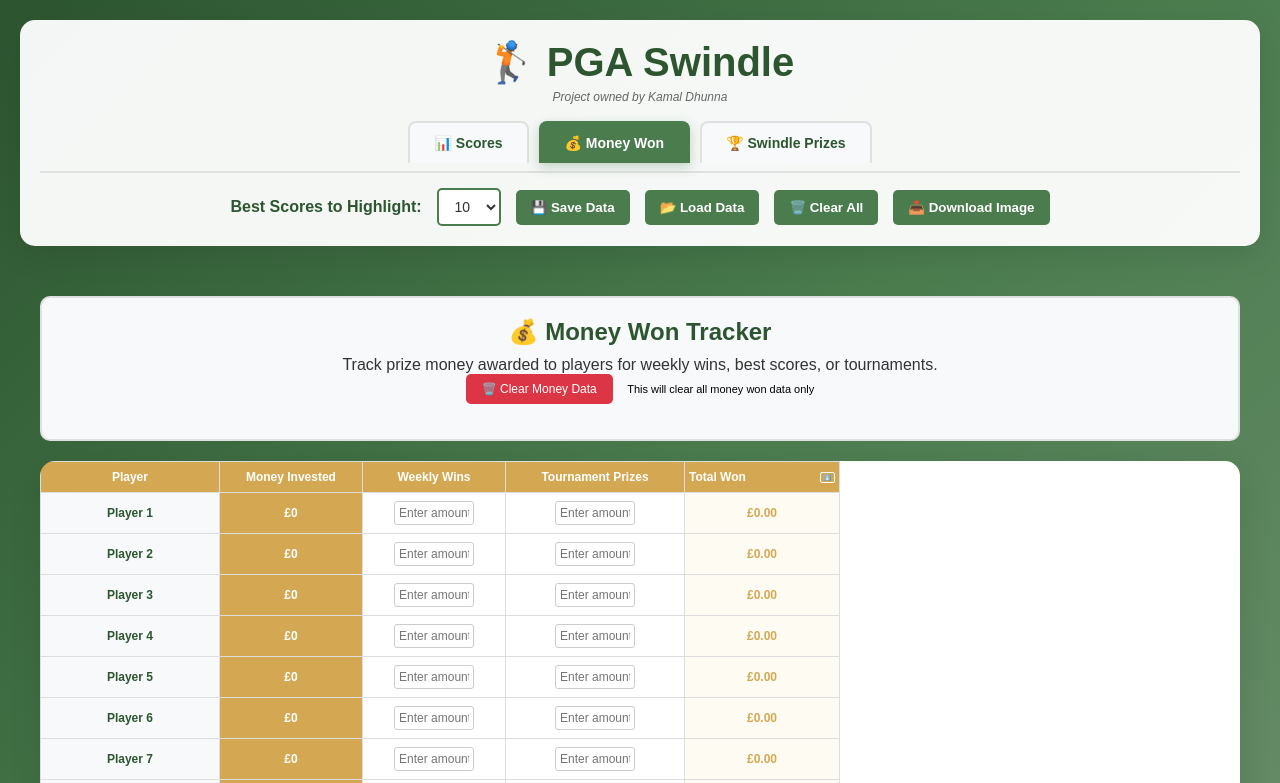
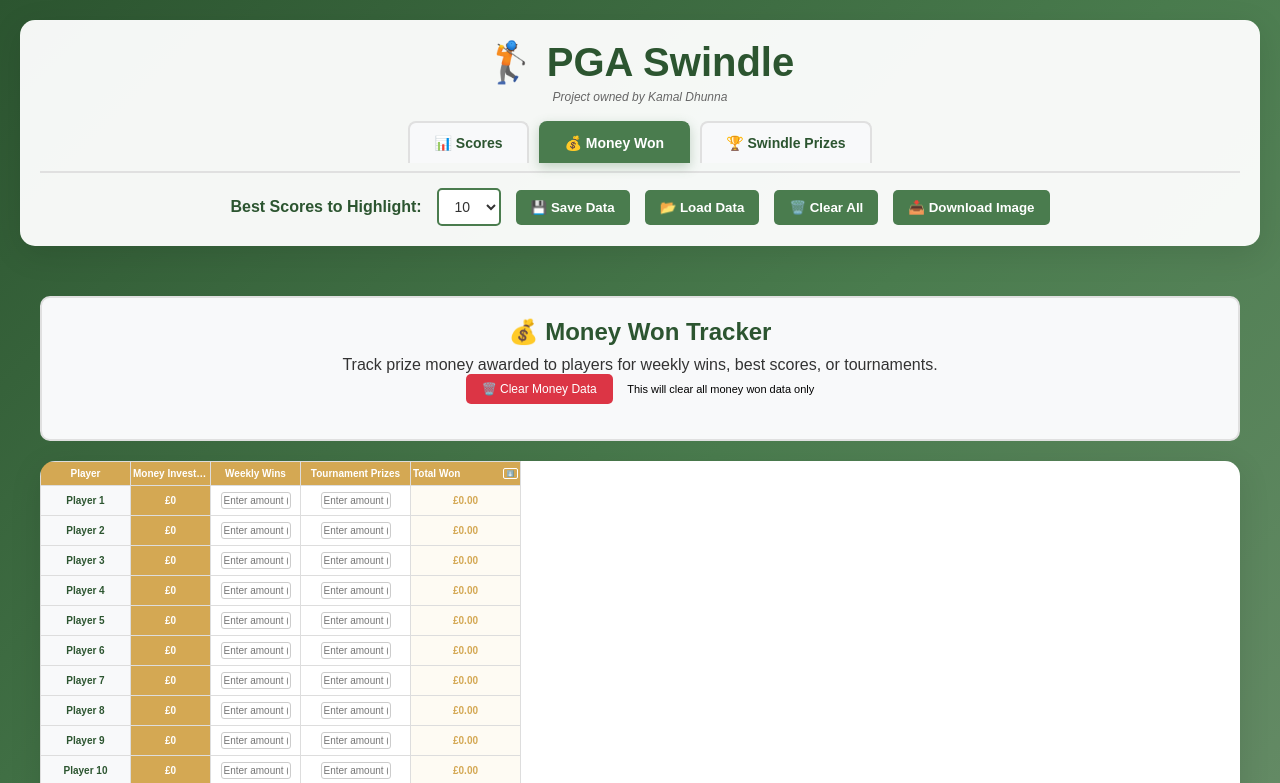
Before and after one commit to ElvisPresleyEAP/GolfScoringStats, a plain HTML site: page index.html in a window 1280 px wide. Both pictures are taken after a click on the button "💰 Money Won". Shown: the top 783 px of the page. Drawn offline with nearby package versions, Linux system fonts and the light colour scheme.

Commit message:
Make Money Won table much more compact with smaller columns and input fields

```diff
--- a/index.html
+++ b/index.html
@@ -28,38 +28,39 @@
         .table-container { background: white !important; border-radius: 15px !important; overflow: hidden !important; box-shadow: 0 8px 32px rgba(0, 0, 0, 0.1) !important; overflow-x: auto !important; max-height: 70vh !important; overflow-y: auto !important; }
         table { width: 100% !important; border-collapse: collapse !important; min-width: 2000px !important; }
         #moneyTable {
-            min-width: auto !important;
-            max-width: 800px !important;
+            min-width: 480px !important;
+            max-width: 480px !important;
             table-layout: fixed !important;
-            width: 100% !important;
+            width: 480px !important;
         }
         #moneyTable th, #moneyTable td {
             overflow: hidden !important;
             text-overflow: ellipsis !important;
             white-space: nowrap !important;
-            padding: 8px 4px !important;
+            padding: 6px 2px !important;
             border: 1px solid #ddd !important;
-            font-size: 12px !important;
+            font-size: 10px !important;
+            text-align: center !important;
         }
         #moneyTable th:nth-child(1), #moneyTable td:nth-child(1) {
-            width: 150px !important;
-            max-width: 150px !important;
+            width: 90px !important;
+            max-width: 90px !important;
         }
         #moneyTable th:nth-child(2), #moneyTable td:nth-child(2) {
-            width: 120px !important;
-            max-width: 120px !important;
+            width: 80px !important;
+            max-width: 80px !important;
         }
         #moneyTable th:nth-child(3), #moneyTable td:nth-child(3) {
-            width: 120px !important;
-            max-width: 120px !important;
+            width: 90px !important;
+            max-width: 90px !important;
         }
         #moneyTable th:nth-child(4), #moneyTable td:nth-child(4) {
-            width: 150px !important;
-            max-width: 150px !important;
+            width: 110px !important;
+            max-width: 110px !important;
         }
         #moneyTable th:nth-child(5), #moneyTable td:nth-child(5) {
-            width: 130px !important;
-            max-width: 130px !important;
+            width: 110px !important;
+            max-width: 110px !important;
         }
         th, td { padding: 4px 3px !important; text-align: center !important; border: 1px solid #ddd !important; font-size: 11px !important; }
         thead th { background: #2c5530 !important; color: white !important; font-weight: bold !important; position: sticky !important; z-index: 10 !important; }
@@ -73,7 +74,7 @@
         .money-controls { text-align: center !important; margin-bottom: 20px !important; padding: 20px !important; background: #f8f9fa !important; border-radius: 10px !important; border: 2px solid #e0e0e0 !important; }
         .money-controls h3 { color: #2c5530 !important; margin-bottom: 10px !important; font-size: 1.5em !important; }
         .money-header-row th { background: #d4a853 !important; color: white !important; font-weight: bold !important; padding: 12px 8px !important; }
-        .money-input { width: 80px !important; padding: 4px !important; border: 1px solid #ccc !important; border-radius: 3px !important; text-align: center !important; font-size: 12px !important; background: #fff !important; }
+        .money-input { width: 70px !important; padding: 2px !important; border: 1px solid #ccc !important; border-radius: 3px !important; text-align: center !important; font-size: 10px !important; background: #fff !important; }
         .money-total { font-weight: bold !important; color: #d4a853 !important; background: #fefbf3 !important; padding: 8px !important; }
         .money-player-name { background: #f8f9fa !important; color: #2c5530 !important; font-weight: bold !important; min-width: 120px !important; max-width: 150px !important; }
         .prizes-container { max-width: 1200px !important; margin: 0 auto !important; padding: 20px !important; }
```
